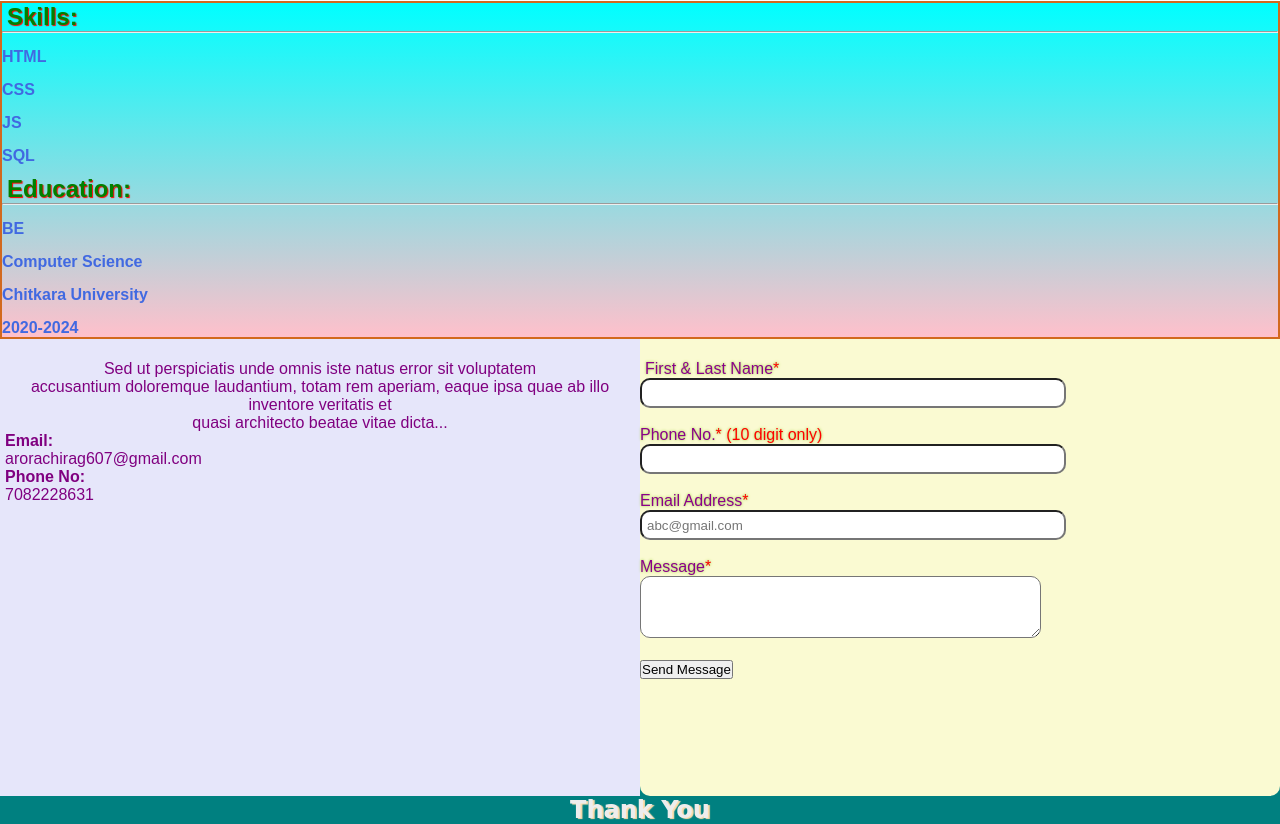
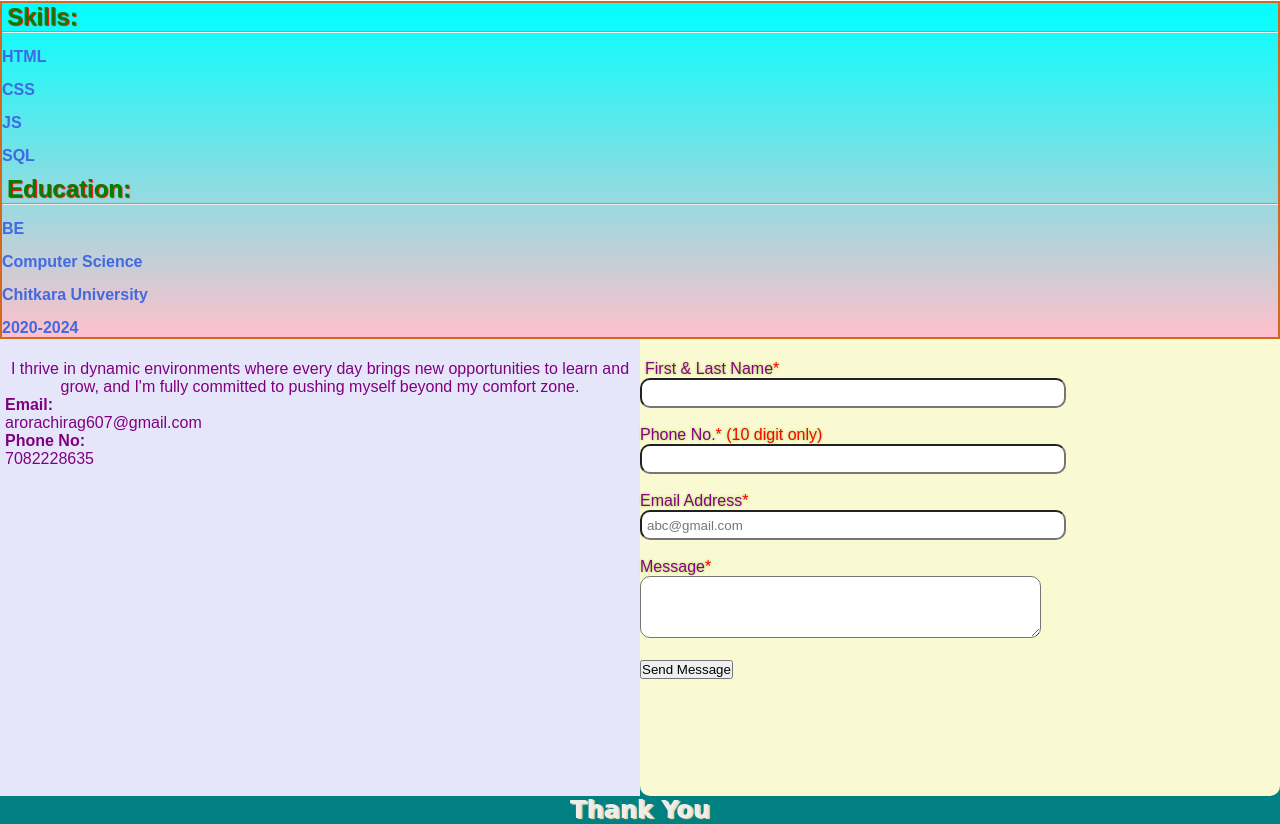
Before and after one commit to chirag0008/Portfolio, a plain HTML site: page index.html in a window 1280 px wide. Shown: the part 1422-2246 px from the top of the page. Drawn offline with nearby package versions, Linux system fonts and the light colour scheme; a script that the page names is missing.

Commit message:
Update index.html

```diff
--- a/index.html
+++ b/index.html
@@ -117,12 +117,12 @@
             <span style="height:500px;width:50%;float:left;background-color:lavender;margin-top:-21px;">
                <h1 class="h5" style="text-decoration:underline;text-decoration-color:lightgreen;">Let's connect</h1>
                <br><br>
-               <p style="text-align:center;color:purple;"> Sed ut perspiciatis unde omnis iste natus error sit voluptatem <br>accusantium doloremque laudantium, totam rem aperiam, eaque ipsa quae ab illo inventore veritatis et<br> quasi architecto beatae vitae dicta...</p>
+               <p style="text-align:center;color:purple;"> I thrive in dynamic environments where every day brings new opportunities to learn and grow, and I'm fully committed to pushing myself beyond my comfort zone.</p>
                <div style="padding-left:5px;color:purple;">
                <p style="font-weight:bolder;">Email:</p>
                <p>arorachirag607@gmail.com</p>
                <p style="font-weight: bolder;">Phone No:</p>
-               <p>7082228631</p>
+               <p>7082228635</p>
            </div>
             </span>
             <span style="height:500px;width:50%;float:left;background-color:lightgoldenrodyellow;margin-top:-21px;border-radius:10px; text-shadow: 0 0 3px yellowgreen;">
```
